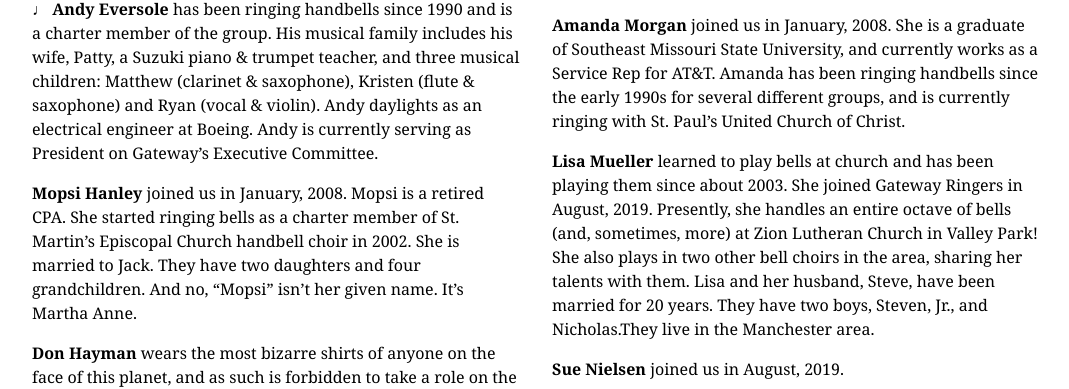
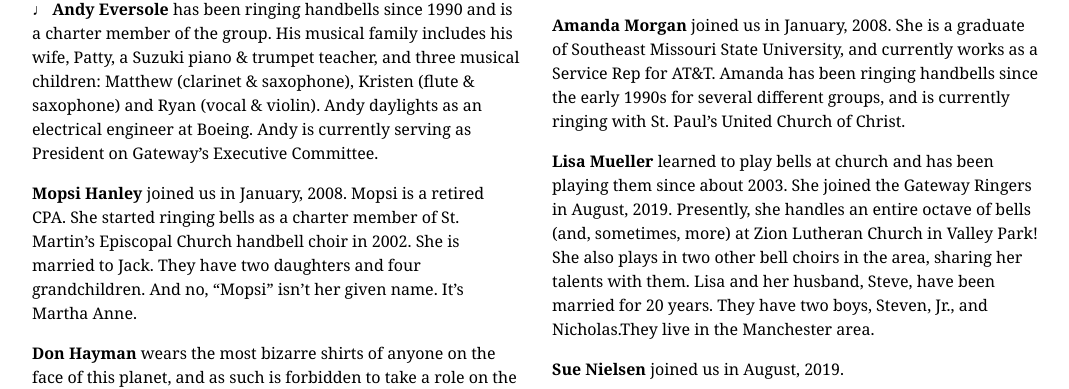
Before and after one commit to GatewayRingers/GatewayRingers.github.io, a Jekyll site: the page built from musicians.html, in a window 1280 px wide and 900 px high, scrolled down 1919 px. Shown: the part 110-499 px from the top of the window, without its empty margins (104-1173 px from the left). Built offline with Jekyll 4.4.1, drawn with Linux system fonts in a browser that asks for light colours; nearby versions of some CDN libraries.

Commit message:
Update musicians.html

```diff
--- a/musicians.html
+++ b/musicians.html
@@ -128,7 +128,7 @@
   groups, and is currently ringing with St. Paul’s United Church of Christ.
   </li>
 
-  <li class="pv2"><strong>Lisa Mueller</strong> learned to play bells at church and has been playing them since about 2003.  She joined Gateway Ringers in August, 2019.  Presently, she handles an entire octave of bells (and, sometimes, more) at Zion Lutheran Church in Valley Park!  She also plays in two other bell choirs in the area, sharing her talents with them.  Lisa and her husband, Steve, have been married for 20 years.  They have two boys, Steven, Jr., and Nicholas.They live in the Manchester area.
+  <li class="pv2"><strong>Lisa Mueller</strong> learned to play bells at church and has been playing them since about 2003.  She joined the Gateway Ringers in August, 2019.  Presently, she handles an entire octave of bells (and, sometimes, more) at Zion Lutheran Church in Valley Park!  She also plays in two other bell choirs in the area, sharing her talents with them.  Lisa and her husband, Steve, have been married for 20 years.  They have two boys, Steven, Jr., and Nicholas.They live in the Manchester area.
   </li>
 
   <li class="pv2"><strong>Sue Nielsen</strong> joined us in August, 2019.
```
